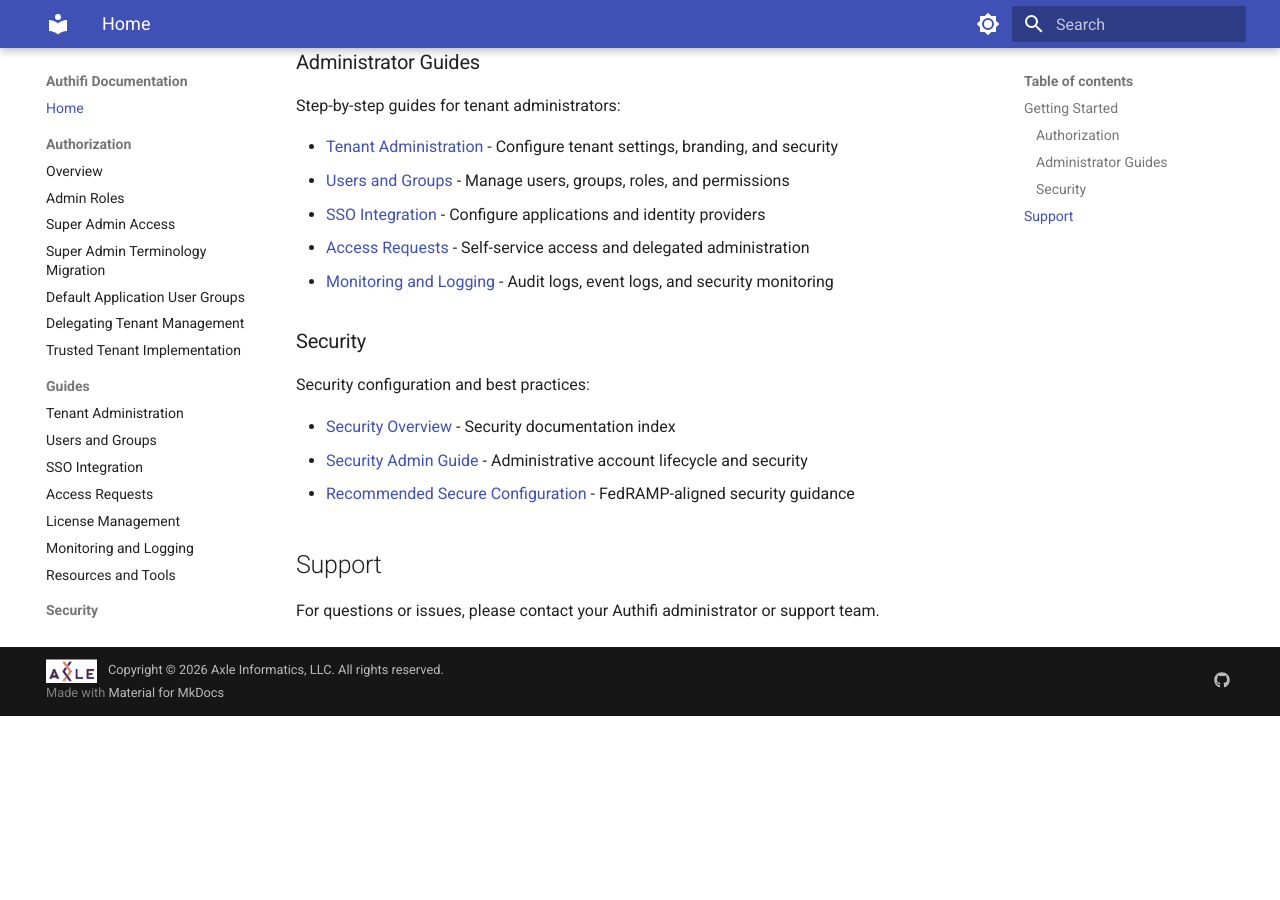
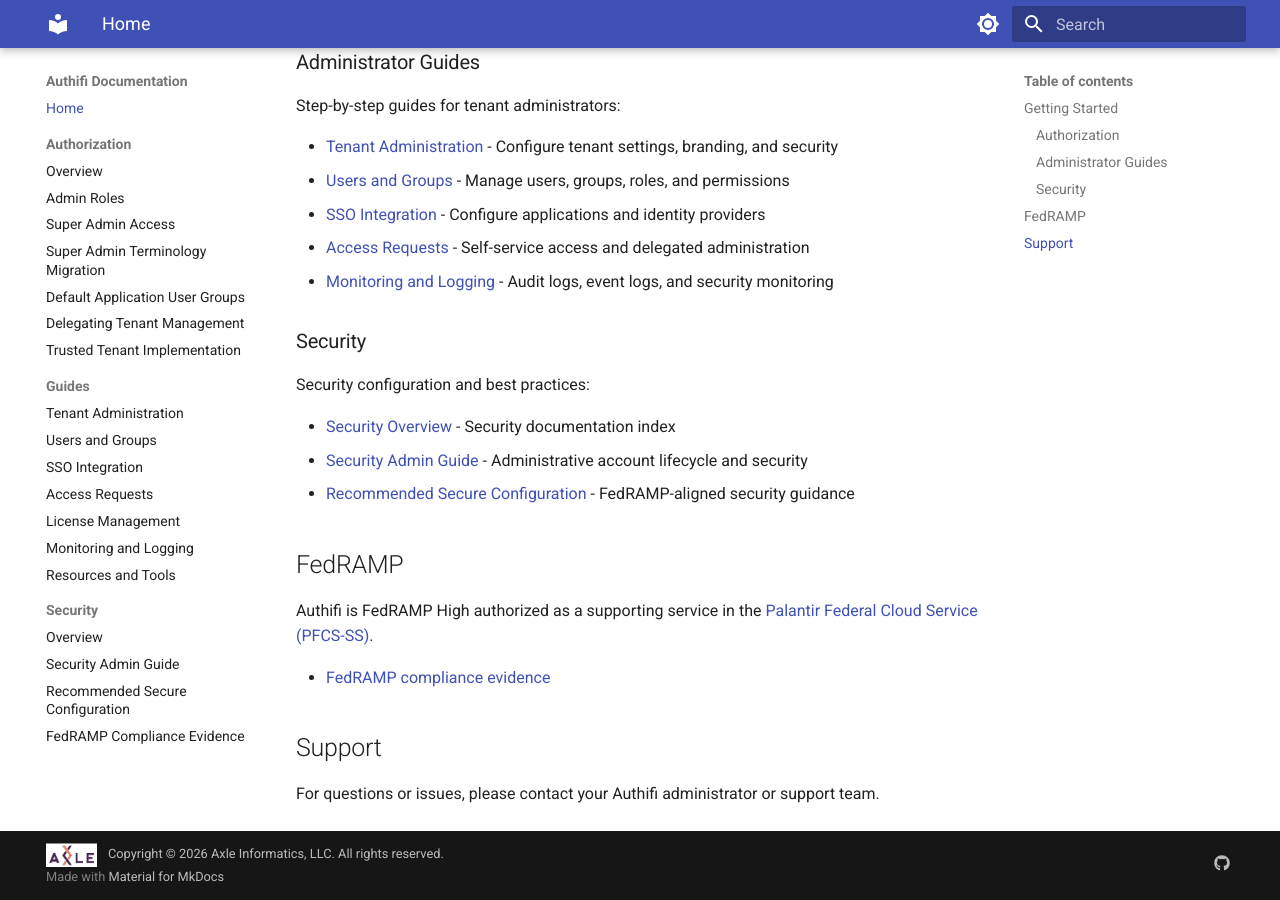
Before and after one commit to AxleResearch/authifi-docs, an MkDocs documentation site: the page built from docs/index.md, in a window 1280 px wide and 900 px high, scrolled down 513 px. Built offline with MkDocs 1.6.1 and Material for MkDocs 9.7.7, drawn with Linux system fonts in a browser that asks for light colours; before the commit the page ends 1229 px from its top, so only the background shows below that.

Commit message:
chore: add fedramp compliance link

```diff
--- a/docs/index.md
+++ b/docs/index.md
@@ -32,6 +32,12 @@ Security configuration and best practices:
 - [Security Admin Guide](security/security-admin-guide.md) - Administrative account lifecycle and security
 - [Recommended Secure Configuration](security/recommended-secure-configuration.md) - FedRAMP-aligned security guidance
 
+## FedRAMP
+
+Authifi is FedRAMP High authorized as a supporting service in the [Palantir Federal Cloud Service (PFCS-SS)](https://marketplace.fedramp.gov/products/FR2315464863).
+
+- [FedRAMP compliance evidence](security/fedramp-compliance-evidence.md)
+
 ## Support
 
 For questions or issues, please contact your Authifi administrator or support team.
```
Also changed, not shown: docs/security/fedramp-compliance-evidence.md (+1 -1 lines).
